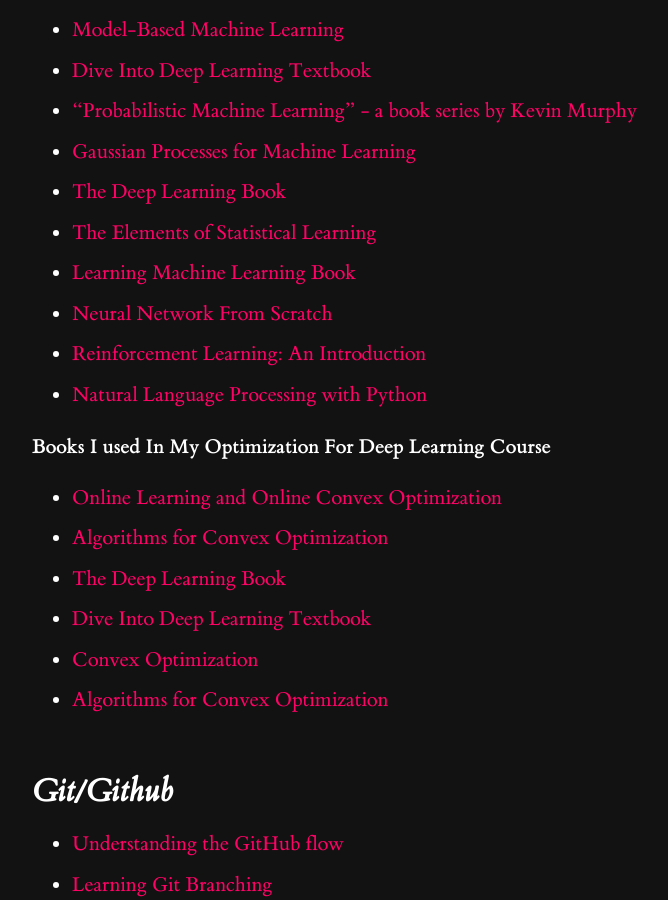
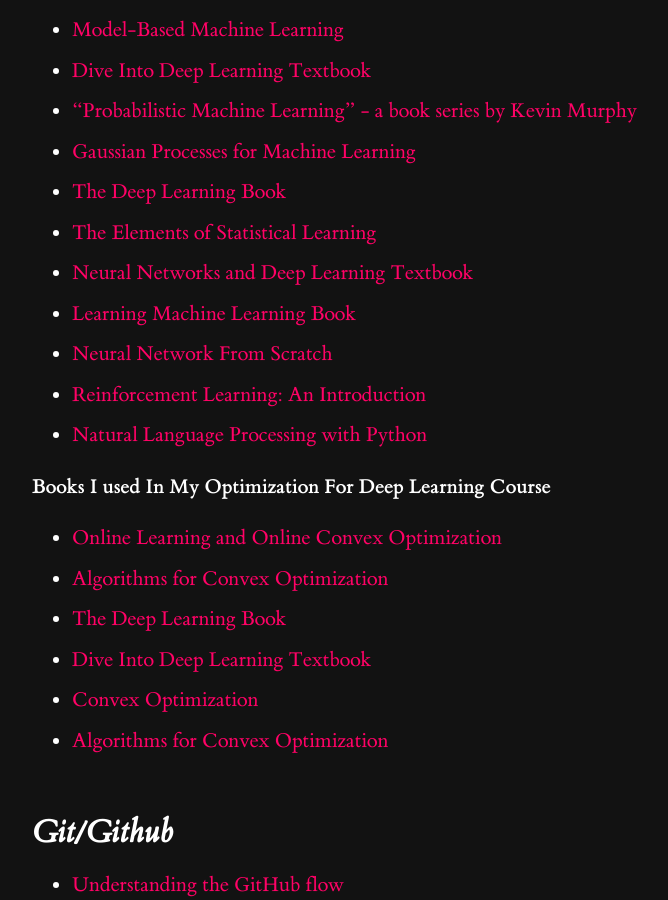
Before and after one commit to BeeGass/Notes, a Jekyll site: the page built from notes/resources/index.md, in a window 1280 px wide and 900 px high, scrolled down 9741 px. Shown: the whole window, without its empty margins (128-796 px from the left). Built offline with Jekyll 4.4.1, drawn with Linux system fonts in a browser that asks for light colours; some of the changed text lies outside the part shown.

Commit message:
Update index.md

```diff
--- a/notes/resources/index.md
+++ b/notes/resources/index.md
@@ -322,6 +322,7 @@
 * [Gaussian Processes for Machine Learning](http://www.gaussianprocess.org/gpml/chapters/RW.pdf)
 * [The Deep Learning Book](https://www.deeplearningbook.org/)
 * [The Elements of Statistical Learning](https://web.stanford.edu/~hastie/Papers/ESLII.pdf)
+* [Neural Networks and Deep Learning Textbook](http://neuralnetworksanddeeplearning.com/index.html)
 * [Learning Machine Learning Book](https://rentruewang.github.io/learning-machine/intro.html)
 * [Neural Network From Scratch](https://nnfs.io/)
 * [Reinforcement Learning: An Introduction](http://incompleteideas.net/book/the-book.html)
```
Also changed, not shown: other parts of notes/resources/index.md (+1 -0 lines).
